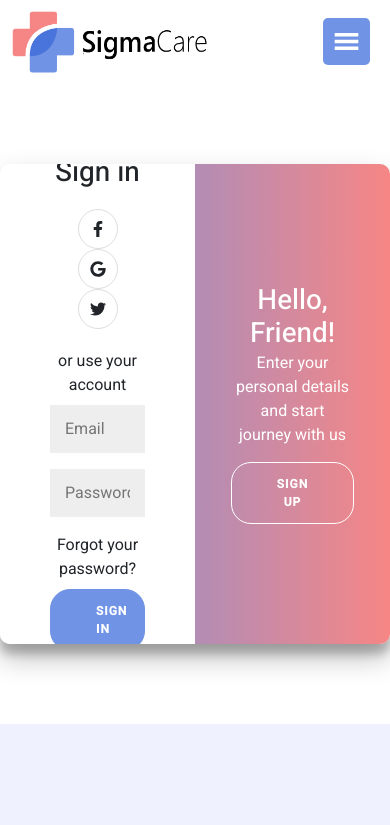
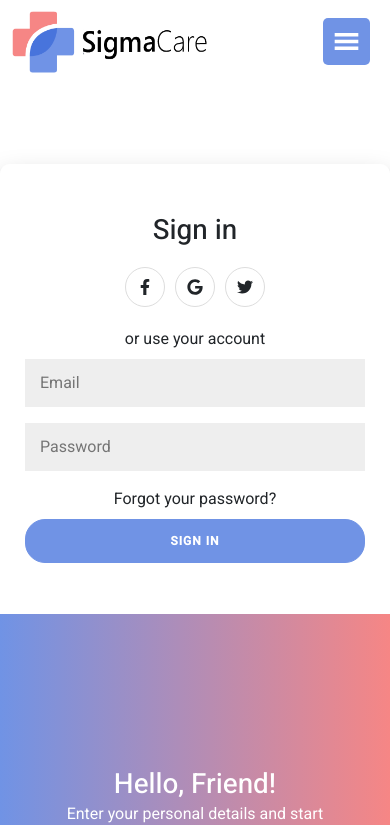
Before and after one commit to ruhulamin77/sigma-hospital-client, a React (Create React App) app: page /login in a window 390 px wide. Shown: the top 825 px of the page. Built offline with nearby package versions, Linux system fonts and the light colour scheme; no server answers.

Commit message:
login responsive

```diff
--- a/src/App.js
+++ b/src/App.js
@@ -1,5 +1,4 @@
 import { BrowserRouter as Router, Route, Routes } from "react-router-dom";
-import Community from "./components/Community/Community";
 import AdminHomeMain from "./components/Dashboard/AdminDashboard/AdminHome/AdminHomeMain/AdminHomeMain";
 import DashboardMain from "./components/Dashboard/DashboardMain/DashboardMain";
 import AllDoctors from "./components/Dashboard/DoctorsDashboard/AllDoctors/AllDoctors/AllDoctors";
@@ -20,11 +19,10 @@ import Audiologist from "./components/Specialization/Audiologist/Audiologist";
 import Cardiologist from "./components/Specialization/Cardiologist/Cardiologist";
 import ENTspecialist from "./components/Specialization/ENTspecialist/ENTspecialist";
 import Neurologist from "./components/Specialization/Neurologist/Neurologist";
-import neurologist from "./components/Specialization/Neurologist/Neurologist";
 import Oncologist from "./components/Specialization/Oncologist/Oncologist";
 import Psychiatrists from "./components/Specialization/Psychiatrists/Psychiatrists";
 import AddDoctors from "./components/Dashboard/DoctorsDashboard/AllDoctors/AddDoctors/AddDoctors";
-import PaymentForm from "./components/Share/PaymentForm/PaymentForm";
+import PaymentForm from "./components/Share/Payment/PaymentForm/PaymentForm";
 import PrivateRoute from "./components/PrivateRoute/PrivateRoute";
 import Cart from "./components/Dashboard/Pharmacy/Cart/Cart";
 import History from "./components/Pages/History/History";
--- a/src/components/Login/Login/Login.css
+++ b/src/components/Login/Login/Login.css
@@ -58,6 +58,7 @@ button.ghost {
   overflow: hidden;
   max-width: 100%;
   min-height: 480px;
+  z-index: 1;
 }
 
 .form-container {
@@ -193,3 +194,173 @@ button.ghost {
   letter-spacing: 0.5px;
   margin: 20px 0 30px;
 }
+
+@media (max-width: 992px) {
+  .con {
+    background-color: #fff;
+    border-radius: 10px;
+    box-shadow: 0 14px 28px rgba(0, 0, 0, 0.25), 0 10px 10px rgba(0, 0, 0, 0.22);
+    position: relative;
+    overflow: hidden;
+    max-width: 100%;
+    min-height: 900px;
+    z-index: 1;
+  }
+  .login-form {
+    background-color: #ffffff;
+    display: flex;
+    align-items: center;
+    justify-content: center;
+    flex-direction: column;
+    padding: 0 25px;
+    height: 100%;
+    text-align: center;
+  }
+
+  .form-container {
+    position: absolute;
+    top: 0;
+    height: 50%;
+    transition: all 0.6s ease-in-out;
+  }
+
+  .sign-in-container {
+    left: 0;
+    width: 100%;
+    z-index: 2;
+  }
+
+  .con.right-panel-active .sign-in-container {
+    transform: translateX(0%);
+    opacity: 0;
+  }
+
+  .sign-up-container {
+    left: 0;
+    width: 100%;
+    opacity: 0;
+    z-index: 2;
+  }
+
+  .con.right-panel-active .sign-up-container {
+    transform: translateX(0%);
+    opacity: 1;
+    z-index: 13;
+    animation: show 0.6s;
+  }
+
+  @keyframes show {
+    0%,
+    49.99% {
+      opacity: 0;
+      z-index: 1;
+    }
+
+    50%,
+    100% {
+      opacity: 1;
+      z-index: 5;
+    }
+  }
+
+  .overlay-container {
+    position: absolute;
+    top: 50%;
+    left: 0%;
+    width: 100%;
+    height: 50%;
+    overflow: hidden;
+    transition: transform 0.6s ease-in-out;
+    z-index: 100;
+  }
+
+  .con.right-panel-active .overlay-container {
+    transform: translateX(00%);
+    z-index: 12;
+  }
+
+  .overlay {
+    background: #7093e5;
+    background: -webkit-linear-gradient(to right, #7093e5, #f68685);
+    background: linear-gradient(to right, #7093e5, #f68685);
+    background-repeat: no-repeat;
+    background-size: cover;
+    background-position: 0 0;
+    color: #ffffff;
+    position: relative;
+    left: -100%;
+    height: 100%;
+    width: 100%;
+    transform: translateX(0);
+    transition: transform 0.6s ease-in-out;
+  }
+
+  .con.right-panel-active .overlay {
+    transform: translateX(0%);
+    z-index: 12;
+  }
+
+  .overlay-panel {
+    position: absolute;
+    display: flex;
+    align-items: center;
+    justify-content: center;
+    flex-direction: column;
+    padding: 0 40px;
+    text-align: center;
+    top: 0;
+    height: 100%;
+    width: 100%;
+    transform: translateX(0);
+    transition: transform 0.6s ease-in-out;
+  }
+
+  .overlay-left {
+    transform: translateX(0%);
+    opacity: 0;
+  }
+
+  .con.right-panel-active .overlay-left {
+    transform: translateX(0%);
+    opacity: 1;
+    z-index: 122;
+  }
+
+  .overlay-right {
+    opacity: 1;
+    right: 0;
+    transform: translateX(0%);
+  }
+
+  .con.right-panel-active .overlay-right {
+    transform: translateX(0%);
+    opacity: 0;
+  }
+
+  .sign-up-container {
+    left: 0;
+    width: 100%;
+    opacity: 0;
+    z-index: 1;
+  }
+  .sign-in-container {
+    left: 0;
+    width: 100%;
+    z-index: 2;
+  }
+  .overlay {
+    background: #7093e5;
+    background: -webkit-linear-gradient(to right, #7093e5, #f68685);
+    background: linear-gradient(to right, #7093e5, #f68685);
+    background-repeat: no-repeat;
+    background-size: cover;
+    background-position: 0 0;
+    color: #ffffff;
+    position: relative;
+    left: 0%;
+    height: 100%;
+    width: 100%;
+    transform: translateX(0);
+    transition: transform 0.6s ease-in-out;
+  }
+}
--- a/src/components/Share/Header/Header.css
+++ b/src/components/Share/Header/Header.css
@@ -94,6 +94,7 @@ header .navbar ul li .sub-menu li a:hover {
 }
 .header-btn.btn-hover:hover {
   background-color: black;
+  color: white;
 }
 .header-btn.btn-hover:hover .header-icon {
   background-color: #171c26;
@@ -279,7 +280,7 @@ li {
 .menu-item a {
   padding: 12px;
   font-size: 17px;
-  font-weight: 400;
+  font-weight: 500;
   line-height: 40px;
   position: relative;
   display: block;
@@ -332,10 +333,11 @@ color: #ff1800!important;
   border: 1px solid lavender;
   width: 300px;
   left: -17px;
-  padding: 2px 0 0 0;
+  padding: 10px 0;
   z-index: 1000;
   box-shadow: 0 10px 12px rgb(22 33 39 / 25%);
   top: 100%;
+  border-radius: 10px;
 }
 
 /* @media (max-width: 767px) {
@@ -369,6 +371,7 @@ color: #ff1800!important;
     #335ab4 100%
   );
   -webkit-background-clip: text;
+  background-clip: text;
   -webkit-text-fill-color: transparent;
 }
 @media (min-width: 992px) {
@@ -381,15 +384,16 @@ color: #ff1800!important;
   }
 }
 .menu-item .sub__menus a {
-  padding: 7px;
-  margin: 7px 27px;
+  padding: 7px 15px;
+  margin: 5px 15px;
 }
-/* .menu-item:hover > a {
-  color: #07a8ff !important;
+
+.menu-item:hover > a {
+  color: #7093e5 !important;
 }
 .menu-item .sub__menus li:hover a {
-  color: #07a8ff !important;
-} */
+  color: #ffffff !important;
+}
 
 .header__middle__logo img {
   max-width: 207px;
```
Also changed, not shown: src/components/Login/Login/Login.js (+8 -1 lines), 1 other file (tests, documents, lock files or other folders).
